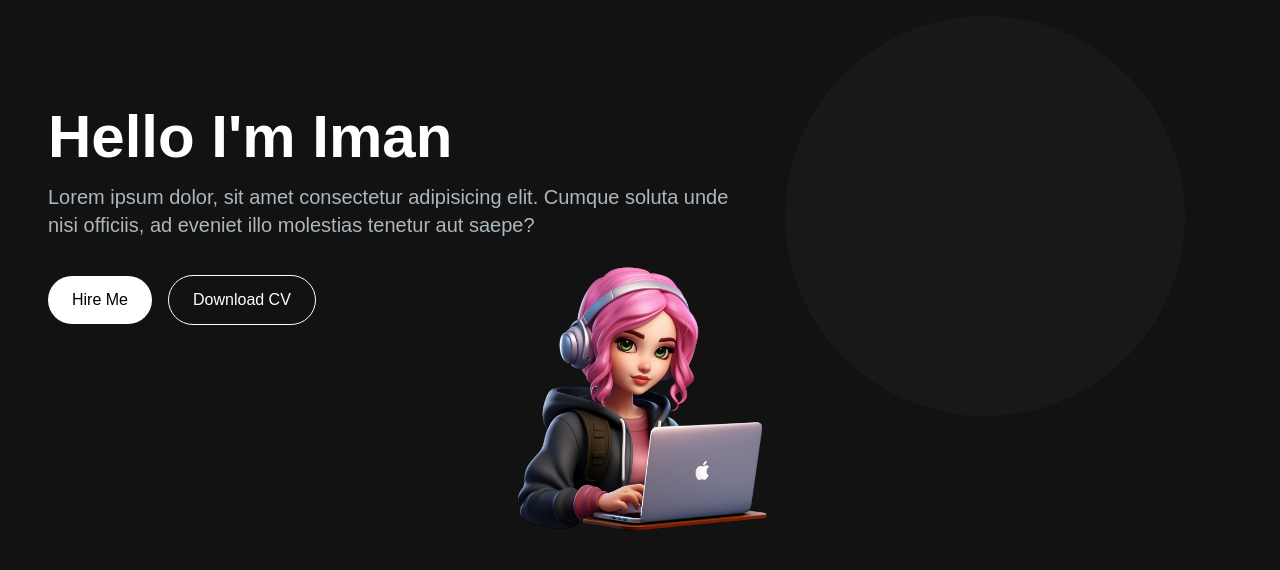
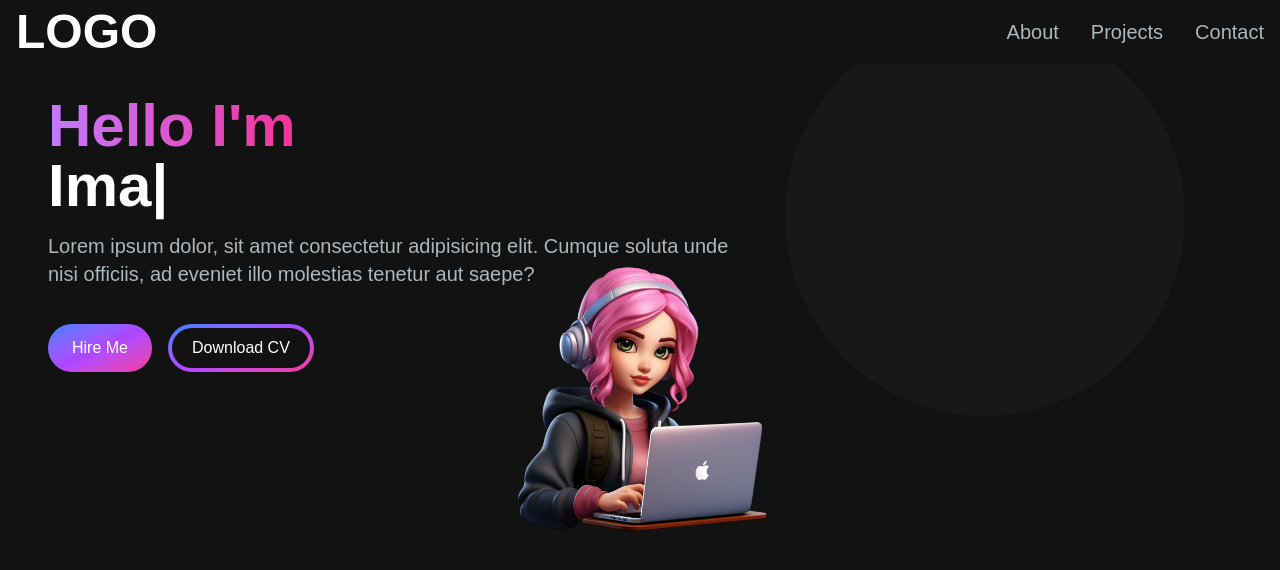
Before and after one commit to ImanPlus/my-portfolio-website, a Next.js app: page / in a window 1280 px wide. Shown: the top 570 px of the page. Built offline with nearby package versions, Linux system fonts and the light colour scheme.

Commit message:
create navbar

```diff
--- a/app/page.tsx
+++ b/app/page.tsx
@@ -1,8 +1,13 @@
 import HeroSection from "@/components/HeroSection";
-import Image from "next/image";
+import Navbar from '@/components/Navbar';
 
 export default function Home() {
-  return <main className="flex min-h-screen flex-col bg-[#121212] container mx-auto py-4 px-12">
-    <HeroSection />
-  </main>;
+  return (
+    <main className="flex min-h-screen flex-col bg-[#121212] container ">
+      <Navbar />
+      <div className="container mx-auto py-4 px-12">
+        <HeroSection />
+      </div>
+    </main>
+  );
 }
--- a/components/HeroSection.tsx
+++ b/components/HeroSection.tsx
@@ -1,21 +1,39 @@
+"use client"
 import Image from "next/image";
+import { TypeAnimation } from "react-type-animation";
 
 export default function HeroSection() {
   return (
     <section>
       <div className="grid grid-cols-1 lg:grid-cols-12">
-        <div className="col-span-7 place-self-center">
-          <h1 className="text-white mb-4 text-4xl lg:text-6xl font-extrabold">
-            Hello I'm Iman
+        <div className="col-span-7 place-self-center text-center sm:text-left">
+          <h1 className="text-white mb-4 text-4xl sm:text-5xl lg:text-6xl font-extrabold mt-9">
+            <span className="text-transparent bg-clip-text bg-gradient-to-r from bg-purple-400 to-pink-500">
+              {" "}
+              Hello I'm{""}
+            </span>{" "}
+            <br />
+            <TypeAnimation
+              sequence={["Iman", 1000, "Web Developer"]}
+              wrapper="span"
+              speed={50}
+              repeat={Infinity}
+            />
           </h1>
-          <p className="text-[#ADB7BE] text-lg mb-6 lg:text-xl">
+          <p className="text-[#ADB7BE] text-base sm:text-lg mb-6 lg:text-xl">
             Lorem ipsum dolor, sit amet consectetur adipisicing elit. Cumque
             soluta unde nisi officiis, ad eveniet illo molestias tenetur aut
             saepe?
           </p>
           <div>
-            <button className="px-6 py-3 rounded-full mr-4 bg-white hover:bg-slate-200 text-black">Hire Me</button>
-            <button className="px-6 py-3 rounded-full bg-transparent hover:bg-slate-800 text-white border border-white mt-3">Download CV</button>
+            <button className="px-6 py-3 w-full sm:w-fit rounded-full mr-4 bg-gradient-to-br from-blue-500 via-purple-500 to-pink-500 bg-white hover:bg-slate-200 text-white">
+              Hire Me
+            </button>
+            <button className="px-1 py-1 w-full sm:w-fit rounded-full bg-gradient-to-br from-blue-500 via-purple-500 to-pink-500 hover:bg-slate-800 text-white mt-3">
+              <span className="block bg-[#121212] hover:bg-slate-800 rounded-full px-5 py-2">
+                Download CV
+              </span>
+            </button>
           </div>
         </div>
         <div className="col-span-5 place-self-center mt-4 lg:mt-0">
--- /dev/null
+++ b/components/MenuOverlay.tsx
@@ -0,0 +1,9 @@
+import React from 'react'
+
+export default function MenuOverlay() {
+  return (
+    <div>
+
+    </div>
+  )
+}
--- /dev/null
+++ b/components/NavLink.tsx
@@ -0,0 +1,19 @@
+import Link from "next/link";
+import React from "react";
+
+export default function NavLink({
+  href,
+  title,
+}: {
+  href: string;
+  title: string;
+}) {
+  return (
+    <Link
+      href={href}
+      className="block py-2 pr-4 text-[#ADB7BE] sm:text-xl rounded md:p-0 hover:text-white"
+    >
+      {title}
+    </Link>
+  );
+}
--- /dev/null
+++ b/components/Navbar.jsx
@@ -0,0 +1,49 @@
+"use client";
+import Link from "next/link";
+import NavLink from "./NavLink";
+import { useState } from "react";
+import { FaBars, FaXmark } from "react-icons/fa6";
+
+
+const navLinks = [
+  { path: "#about", title: "About" },
+  { path: "#projects", title: "Projects" },
+  { path: "#contact", title: "Contact" },
+];
+
+export default function Navbar() {
+  const [navBarOpen, setNavBarOpen] = useState(false);
+
+  return (
+    <nav className="fixed top-0 left-0 right-0 z-10 bg-[#121212] bg-opacity-90">
+      <div className="flex flex-wrap items-center justify-between mx-auto px-4 py-2">
+        <Link
+          href={"/"}
+          className="text-2xl md:text-5xl text-white font-semibold"
+        >
+          LOGO
+        </Link>
+        <div className="mobile-menu block md:hidden">
+          {!navBarOpen ? (
+            <button onClick={() => setNavBarOpen(true)} className="flex items-center px-3 py-2 border rounded border-slate-200 text-slate-200 hover:text-white hover:border-white">
+              <FaBars className="h-5 w-5" />
+            </button>
+          ) : (
+            <button onClick={() => setNavBarOpen(false)} className="flex items-center px-3 py-2 border rounded border-slate-200 text-slate-200 hover:text-white hover:border-white">
+              <FaXmark className="h-5 w-5" />
+            </button>
+          )}
+        </div>
+        <div className="menu hidden md:block md:w-auto" id="navbar">
+          <ul className="flex p-4 md:p-0 md:flex-row md:space-x-8 mt-0">
+            {navLinks.map((link, index) => (
+              <li key={index}>
+                <NavLink href={link.path} title={link.title} />
+              </li>
+            ))}
+          </ul>
+        </div>
+      </div>
+    </nav>
+  );
+}
```
Also changed, not shown: package.json (+7 -4 lines), 1 other file (tests, documents, lock files or other folders). Lines whose indentation alone changed are shown as unchanged.
